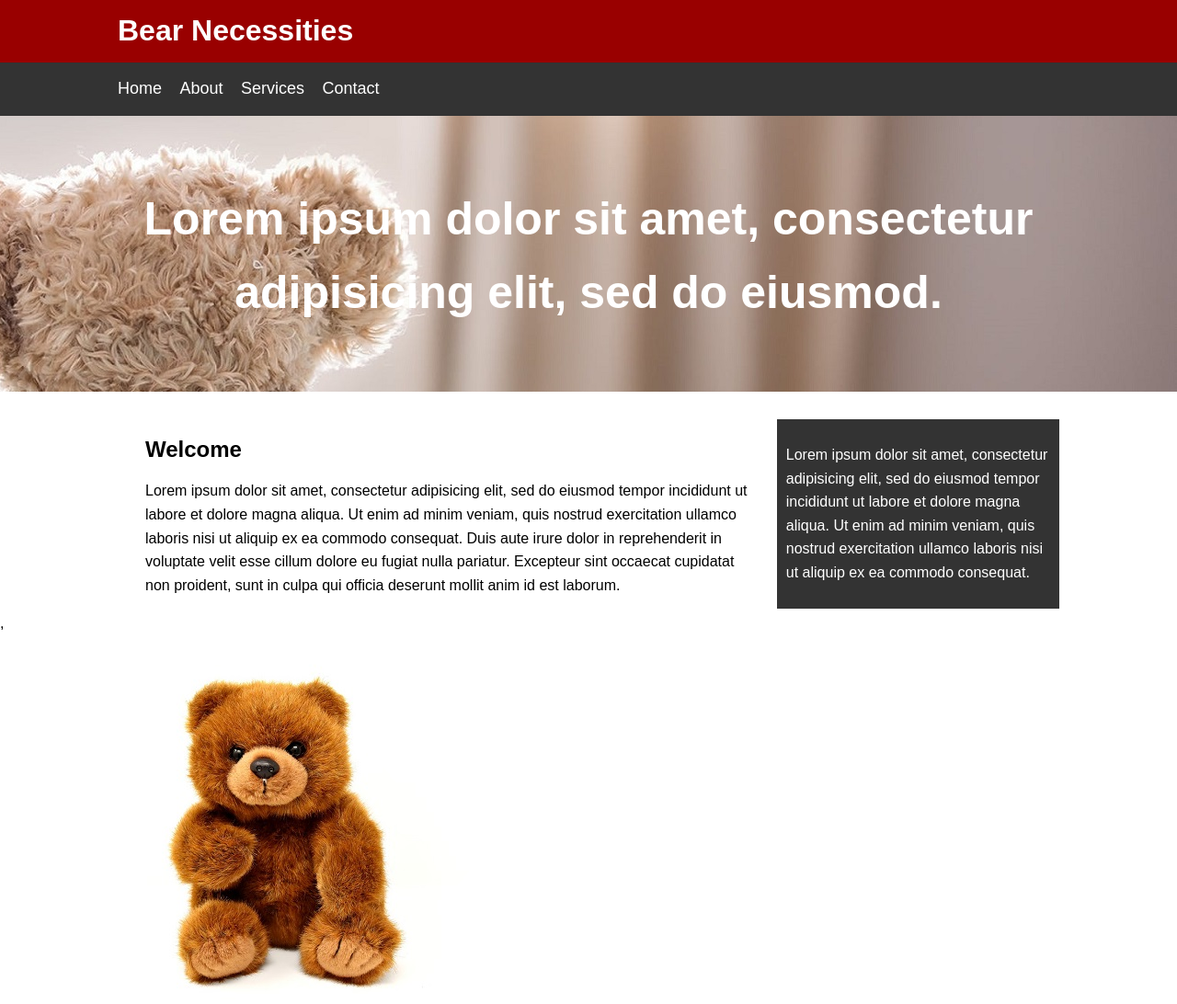
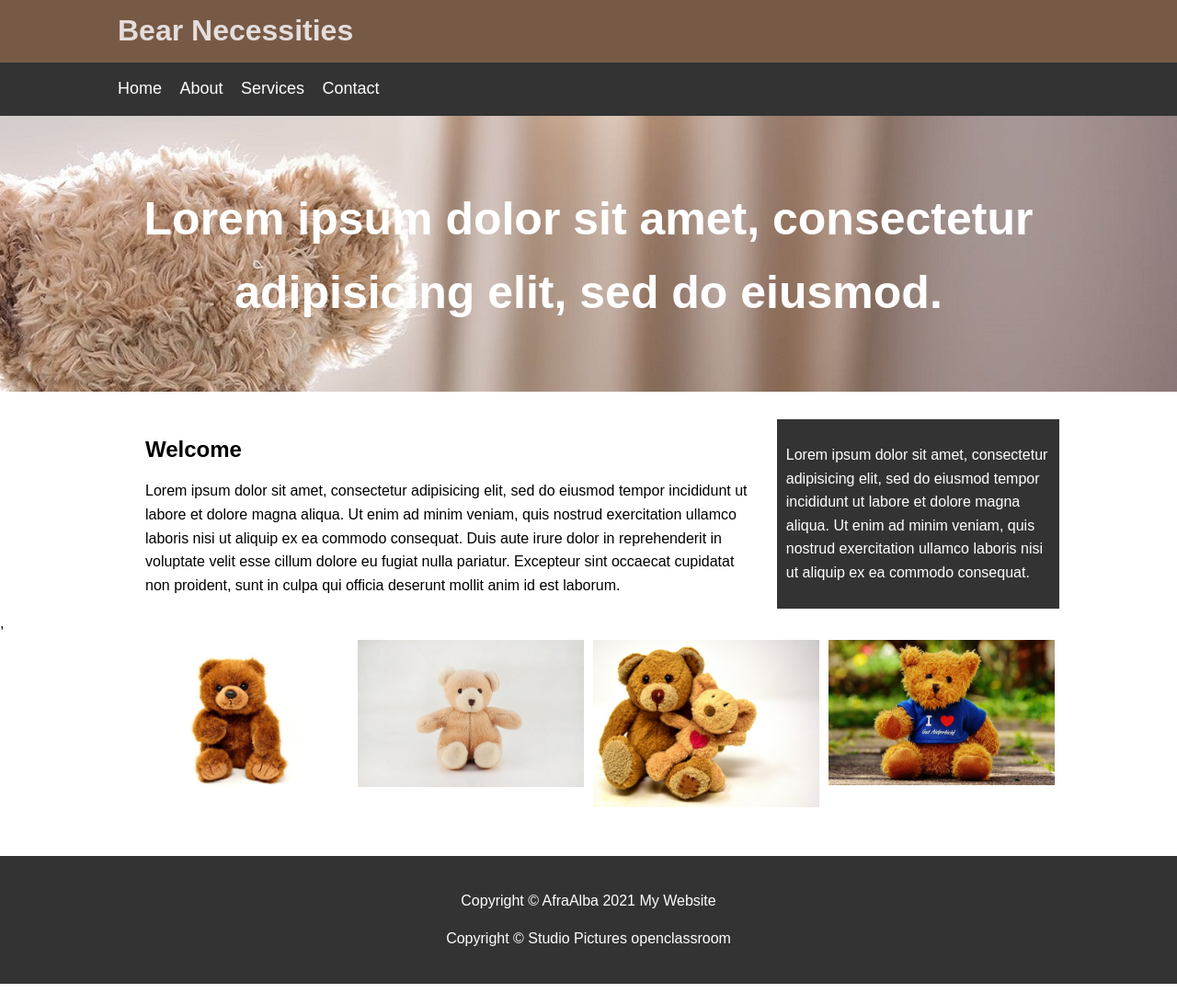
Before and after one commit to AfraAlba/project_05, a plain HTML site: page index.html in a window 1280 px wide. Shown: the top 1092 px of the page at 92% size. After the commit the page ends 1070 px from the top, so only its background shows below. Drawn offline with Linux system fonts and the light colour scheme; files whose address does not match are found by name; a web font is replaced by a local one.

Commit message:
Add files via upload

```diff
--- a/css/style.css
+++ b/css/style.css
@@ -1,10 +1,10 @@
 body{
 	background-color: #f4f4f4
-	color:555;
-	font-family: Arial, Helvetica, sans-serif;
+	color: #555;
+	font-family : Arial, Helvetica, sans-serif;
 	font-size:16px;
 	line-height:1.6em;
-	margin:0;
+	margin: 0;
 }
 
 .container{
@@ -14,8 +14,8 @@ body{
 }
 
 #main-header{
-	background-color:#990000;
-	color:#fff;
+	background-color:#775A46;
+	color:#E4DDDB;
 }
 
 #navbar{
@@ -90,3 +90,21 @@ body{
 		float: none;
 	}
 }
+
+.flex-container {
+	display: flex;
+	flex-wrap: wrap;
+	max-width: 1024px;
+	margin: 0 auto;
+}
+
+.box {
+
+	flex: 1 1 calc(25% - 10px);
+	margin: 5px;
+}
+
+
+img {
+    width: 100%;
+}
```
